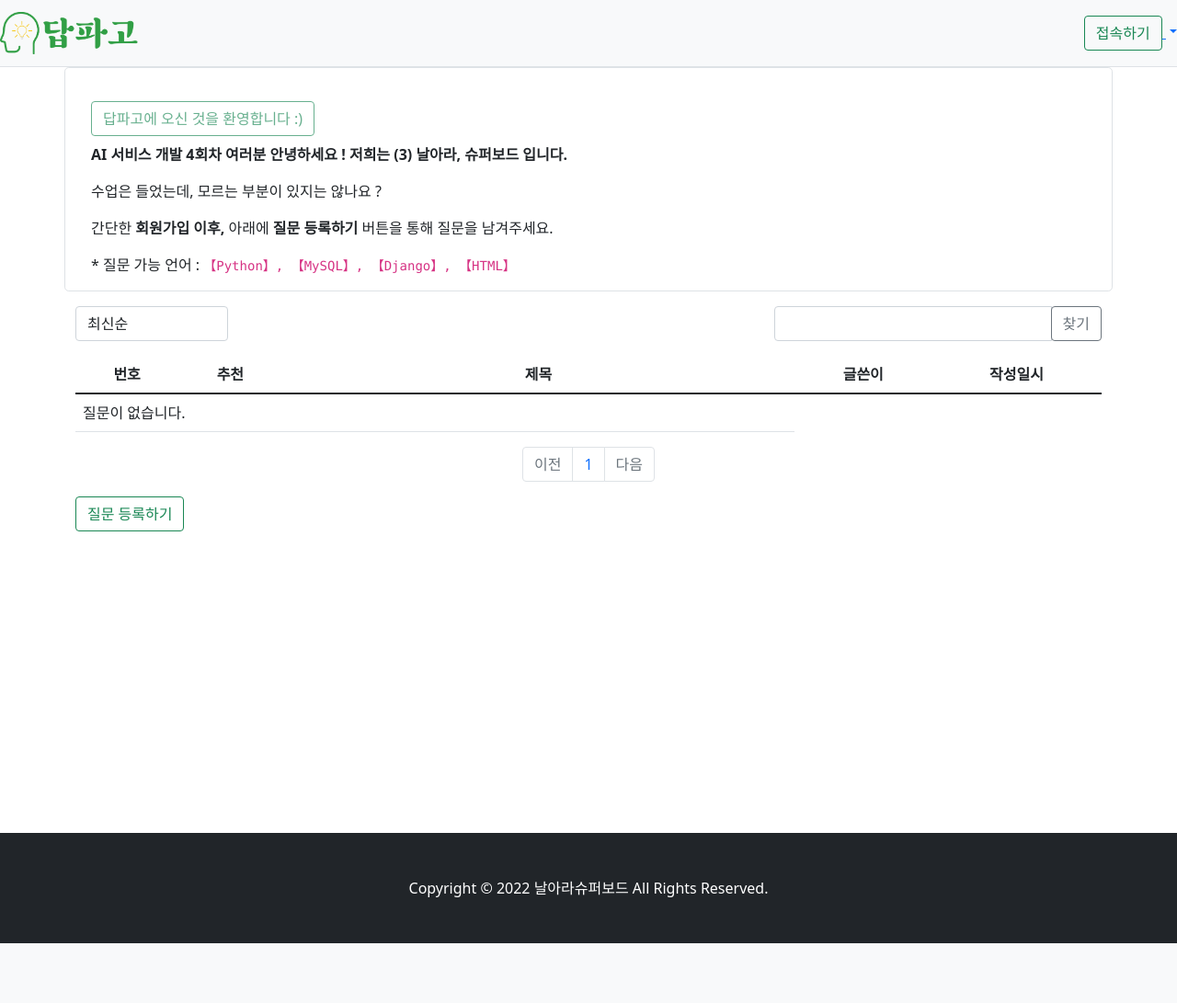
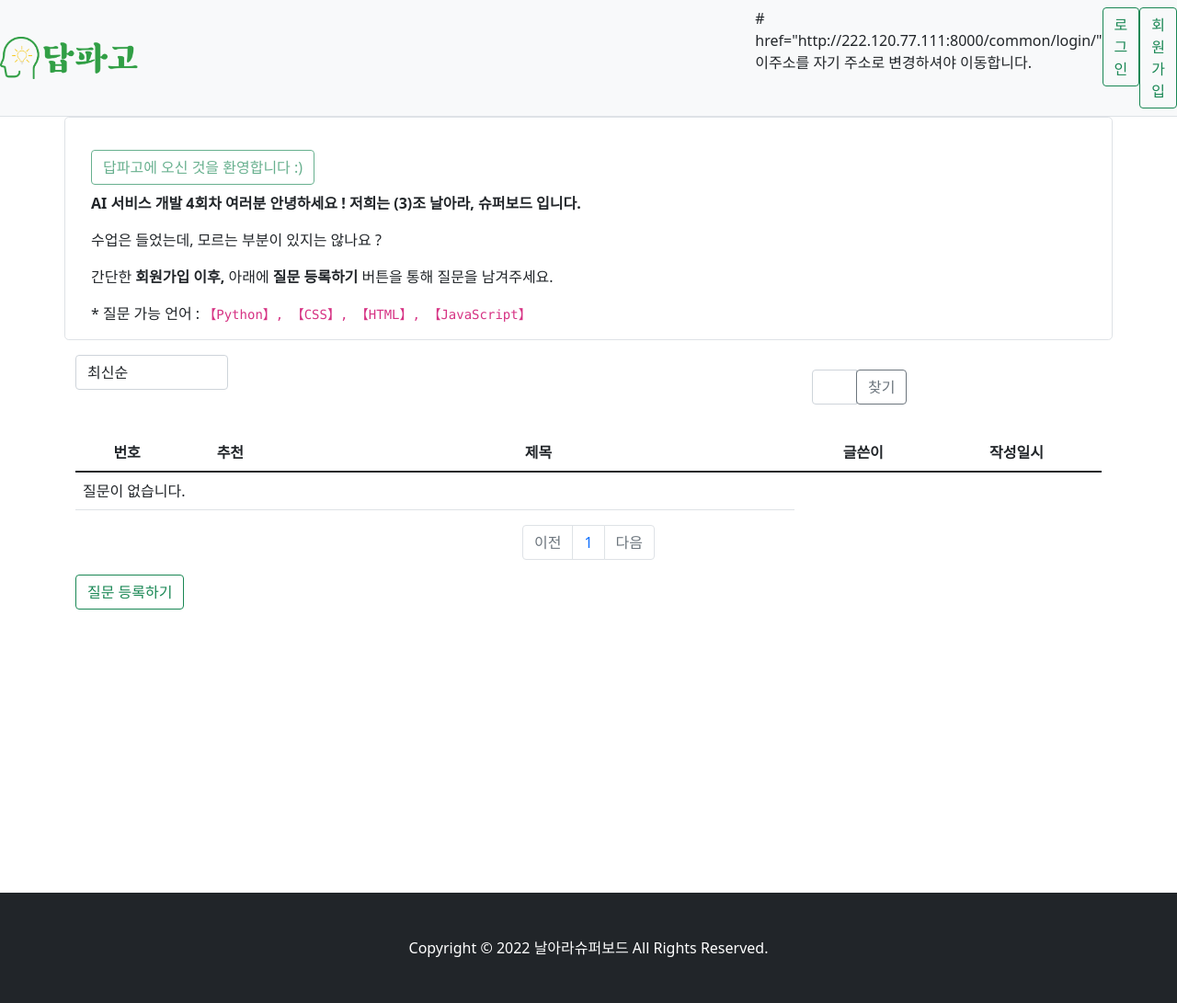
Before and after one commit to richdied/AI-3-, a Django app: page / in a window 1280 px wide. Shown: the whole page at 92% size. Before the commit the page ends 1026 px from the top, so only its background shows below. Run offline with Django 3.2, Linux system fonts and the light colour scheme; data that the repository does not hold is empty; some libraries are stand-ins or nearby versions.

Commit message:
메인 화면 수정

```diff
--- a/projects/mysite/config/settings.py
+++ b/projects/mysite/config/settings.py
@@ -25,7 +25,8 @@ SECRET_KEY = '3-uu@b7ax&6f_8p@udatj70j$^_hle64jked%a61@a(=s0c5kq'
 # SECURITY WARNING: don't run with debug turned on in production!
 DEBUG = True
 
-ALLOWED_HOSTS = []
+#ALLOWED_HOSTS = ['172.30.1.33']
+#ALLOWED_HOSTS = ['222.120.77.111']
 
 
 # Application definition
--- a/projects/mysite/templates/base.html
+++ b/projects/mysite/templates/base.html
@@ -31,11 +31,11 @@
             <div>
                 <div>
 
-                    <strong>AI 서비스 개발 4회차 여러분 안녕하세요 ! 저희는 (3) 날아라, 슈퍼보드 입니다.</strong>
+                    <strong>AI 서비스 개발 4회차 여러분 안녕하세요 ! 저희는 (3)조 날아라, 슈퍼보드 입니다.</strong>
                     <p> </p>
                     <p>수업은 들었는데, 모르는 부분이 있지는 않나요 ?</p>
                     <p>간단한 <strong>회원가입 이후,</strong> 아래에 <strong>질문 등록하기</strong> 버튼을 통해 질문을 남겨주세요.  </p>
-                    * 질문 가능 언어 : <code> 【Python】, 【MySQL】, 【Django】, 【HTML】</code>
+                    * 질문 가능 언어 : <code> 【Python】, 【CSS】, 【HTML】, 【JavaScript】</code>
 
                 </div>
             </div>
@@ -62,6 +62,7 @@
 <main>
     <br><br>
   <br><br><br><br><br><br><br><br><br><br></main>
-      <footer class="bg-dark mt-4 p-5 text-center" style="color:#FFFFFF;">
+
+      <footer class="bg-dark mt-1 p-5 text-center" style="color:#FFFFFF;">
         Copyright &copy; 2022 날아라슈퍼보드 All Rights Reserved.
       </footer>
--- a/projects/mysite/templates/navbar.html
+++ b/projects/mysite/templates/navbar.html
@@ -21,15 +21,9 @@
                 </button></a>
                 {% else %}
 
-
-                       <ul class="nav navbar-nav navbar-right">
-                        <li class="dropdown">
-                           <a href="#" class="dropdown-toggle"
-                             data-toggle="dropdown" role="button" aria-haspopup="true"
-                              aria-expanded="false"><button type="button" class="btn btn-outline-success">접속하기</button><span class="caret"></span> </a>
-                               <ul class="dropdown-menu">
-                              <li class="active"><a href="http://127.0.0.1:8000/common/login/">로그인</a></li>
-                                      <li><a href="http://127.0.0.1:8000/common/signup/">회원가입</a></li>
+                              # href="http://222.120.77.111:8000/common/login/" 이주소를 자기 주소로 변경하셔야 이동합니다.
+                              <li class="active"><a href="http://222.120.77.111:8000/common/login/"><button type="button" class="btn btn-outline-success">로그인</button></a></li>
+                                      <li><a href="http://222.120.77.111:8000/common/signup/"><button type="button" class="btn btn-outline-success">회원가입</button></a></li>
                              </ul>
                         </li>
 
--- a/projects/mysite/templates/pybo/question_list.html
+++ b/projects/mysite/templates/pybo/question_list.html
@@ -10,10 +10,15 @@
                 <option value="popular" {% if so == 'popular' %}selected{% endif %}>인기순</option>
             </select>
         </div>
+
+
+     <div class="col-1 input-group w-auto p-3">
+
         <div class="col-4 input-group">
             <input type="text" class="form-control kw" value="{{ kw|default_if_none:'' }}">
             <div class="input-group-append">
                 <button class="btn btn-outline-secondary" type="button" id="btn_search">찾기</button>
+                </div>
             </div>
         </div>
     </div>
@@ -37,7 +42,7 @@
             </td>
             <td>
                 {% if question.voter.all.count > 0 %}
-                <span class="badge badge-warning px-2 py-1">{{ question.voter.all.count }}</span>
+                <span class="bg bg-warning px-2 py-1">{{ question.voter.all.count }}</span>
                 {% endif %}
             </td>
             <td class="text-left">
@@ -124,4 +129,4 @@ $(document).ready(function(){
     });
 });
 </script>
-{% endblock %}
+    {% endblock %}
```
Also changed, not shown: projects/mysite/templates/pybo/question_detail.html (+4 -4 lines).
